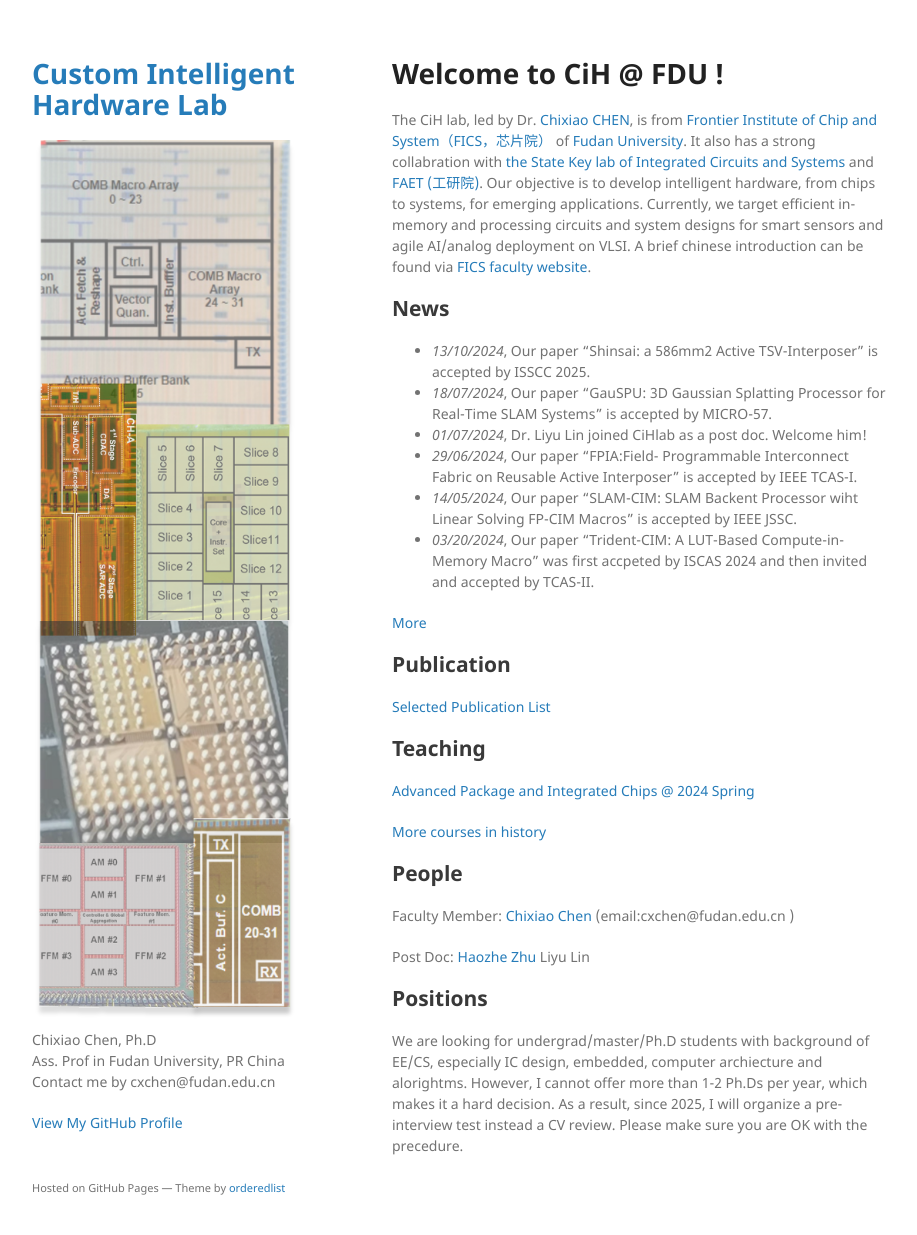
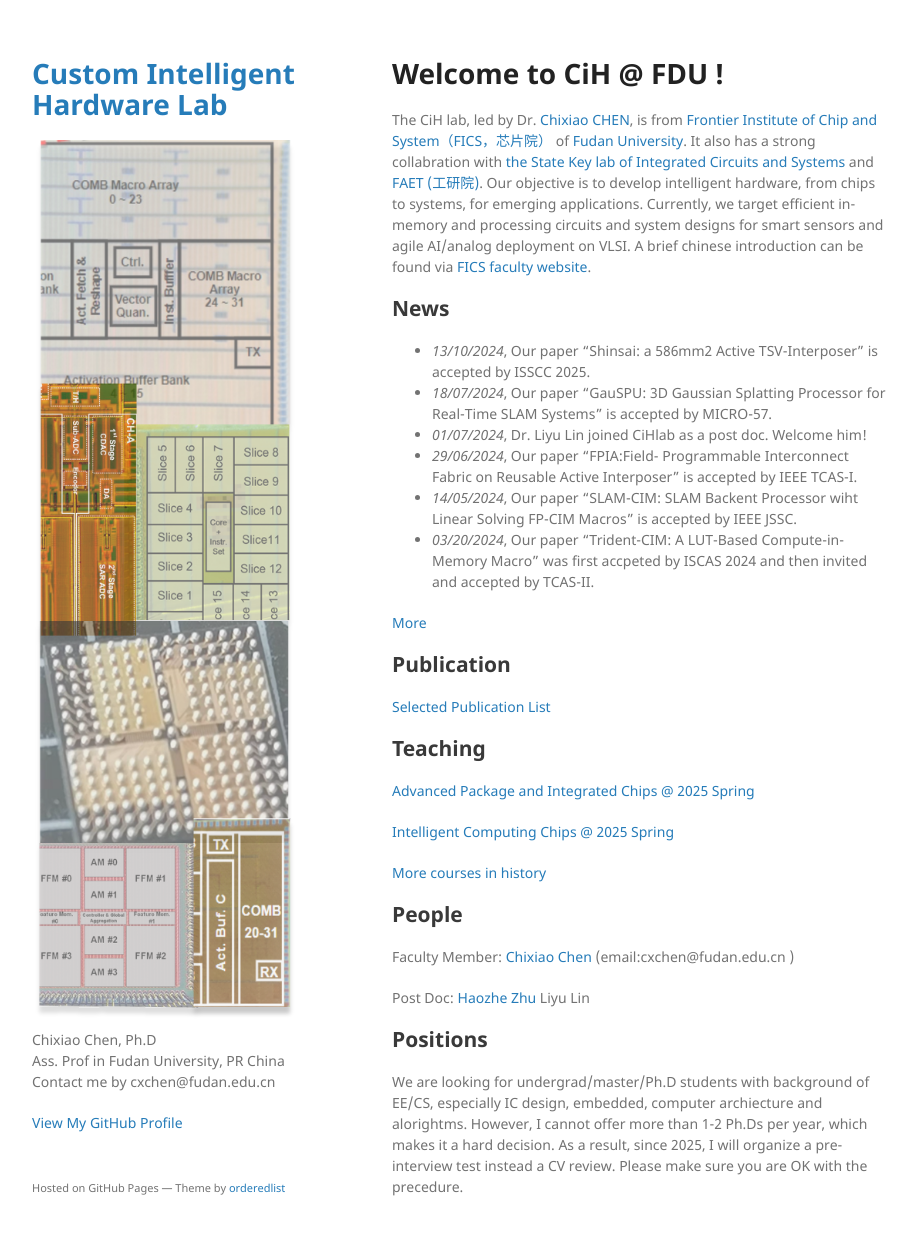
Before and after one commit to cihlab/cihlab.github.io, a Jekyll site: the page built from index.md, in a window 1280 px wide and 1267 px high. Shown: the top 1235 px of the window, without its empty margins (178-1095 px from the left). Built offline with Jekyll 4.4.1, drawn with Linux system fonts in a browser that asks for light colours; our own code applies the rules of GitHub Pages for plain Markdown files.

Commit message:
Update index.md

```diff
--- a/index.md
+++ b/index.md
@@ -28,7 +28,9 @@ A brief chinese introduction can be found via [FICS faculty website](https://fic
 
 ## Teaching
 
-[Advanced Package and Integrated Chips @ 2024 Spring](./course/chiplet.md)
+[Advanced Package and Integrated Chips @ 2025 Spring](./course/chiplet25.md)
+
+[Intelligent Computing Chips @ 2025 Spring](https://elearning.fudan.edu.cn/courses/88552)
 
 [More courses in history](./course/teaching_history.md)
 
```
